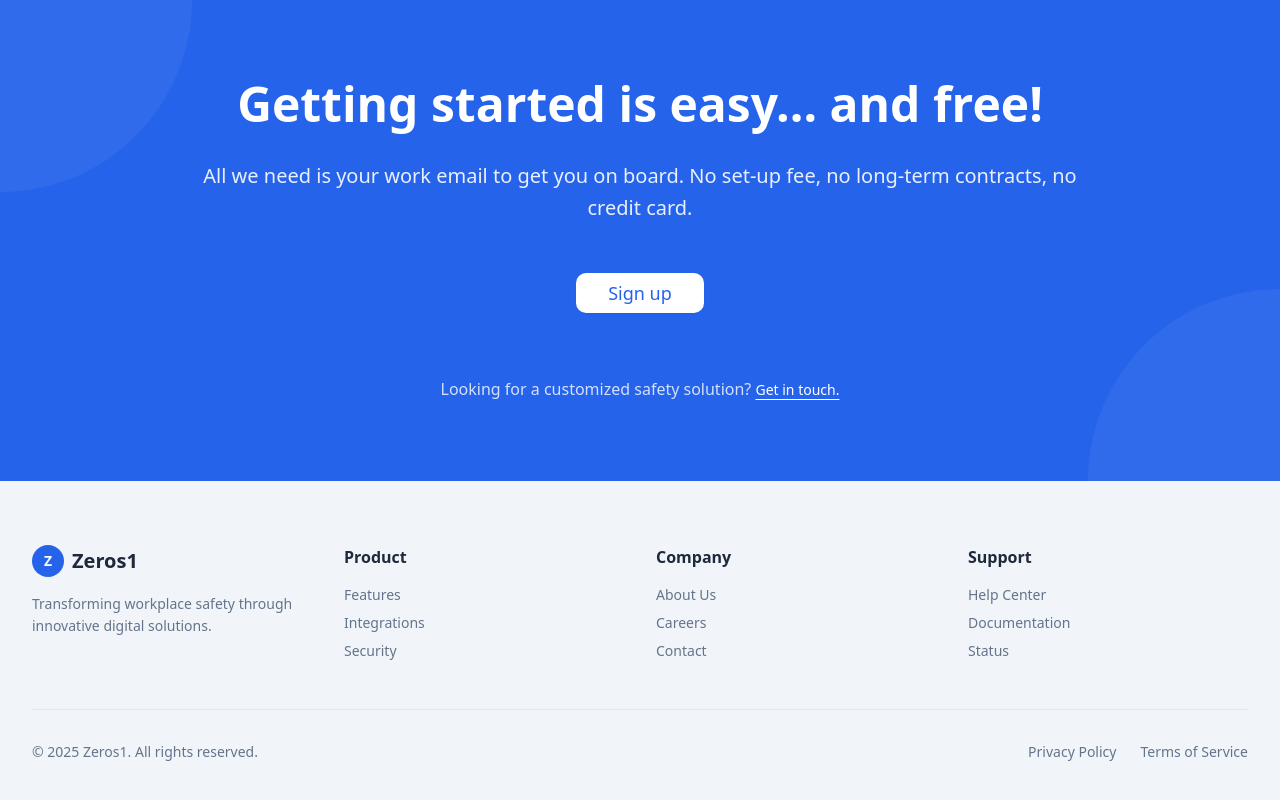
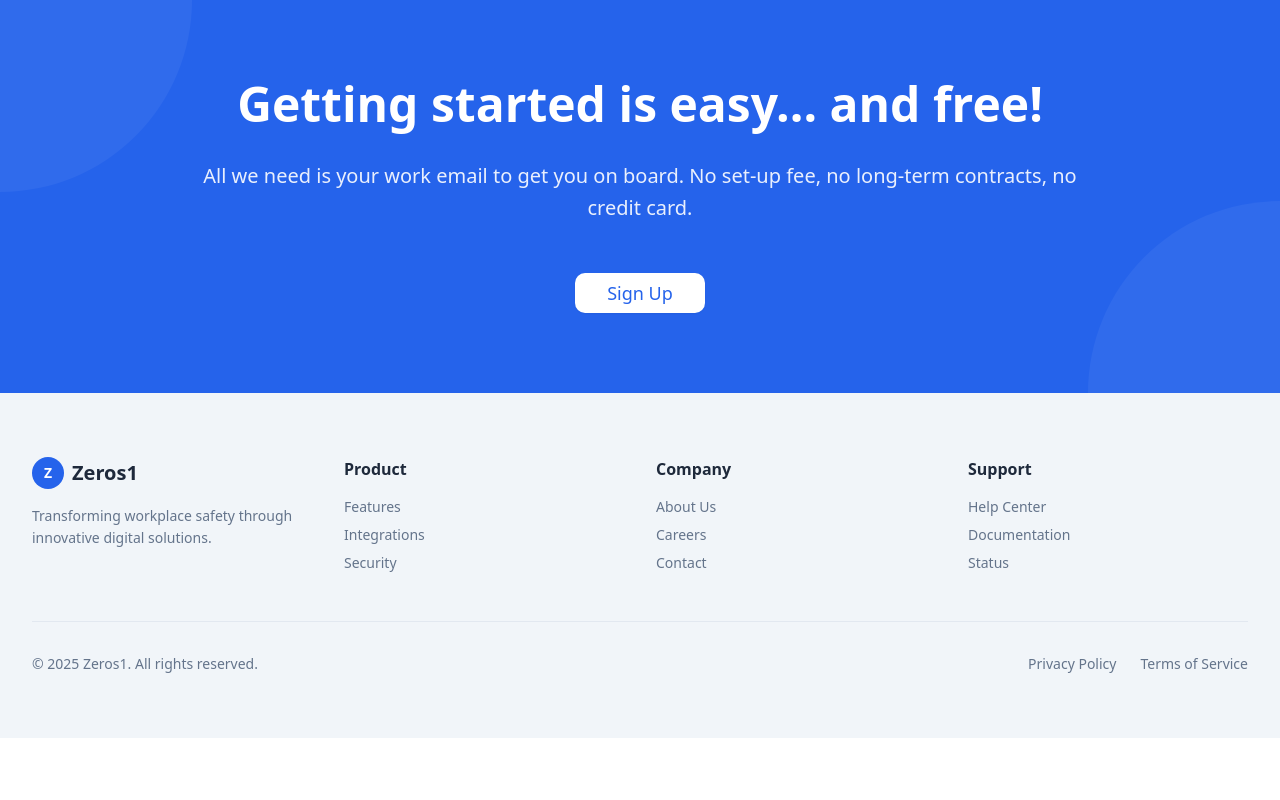
Before and after one commit to Mdsaleh99/Work-Permit, a React (Vite) app in the folder frontend/: page / in a window 1280 px wide. Shown: the part 3322-4122 px from the top of the page. After the commit the page ends 4060 px from the top, so only its background shows below. Built offline with nearby package versions, Linux system fonts and the light colour scheme; no server answers.

Commit message:
fix: signup with google

```diff
--- a/frontend/src/components/landing-page/cta-section.jsx
+++ b/frontend/src/components/landing-page/cta-section.jsx
@@ -22,12 +22,12 @@
                                 size="lg"
                                 className="bg-background text-primary hover:bg-background/90 text-lg px-8 py-4"
                             >
-                                Sign up
+                                Sign Up
                             </Button>
                         </Link>
                     </div>
 
-                    <div className="pt-8">
+                    {/* <div className="pt-8">
                         <p className="text-primary-foreground/80">
                             Looking for a customized safety solution?{" "}
                             <Button
@@ -37,7 +37,7 @@
                                 Get in touch.
                             </Button>
                         </p>
-                    </div>
+                    </div> */}
                 </div>
             </div>
 
```
